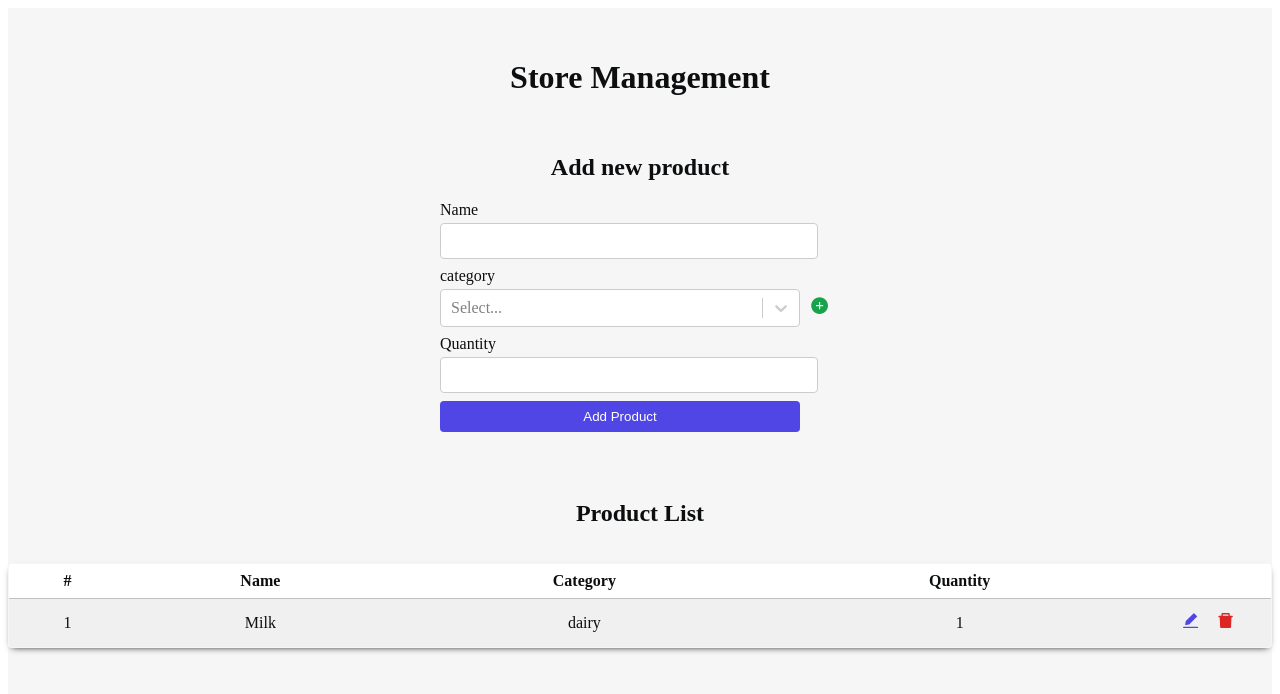
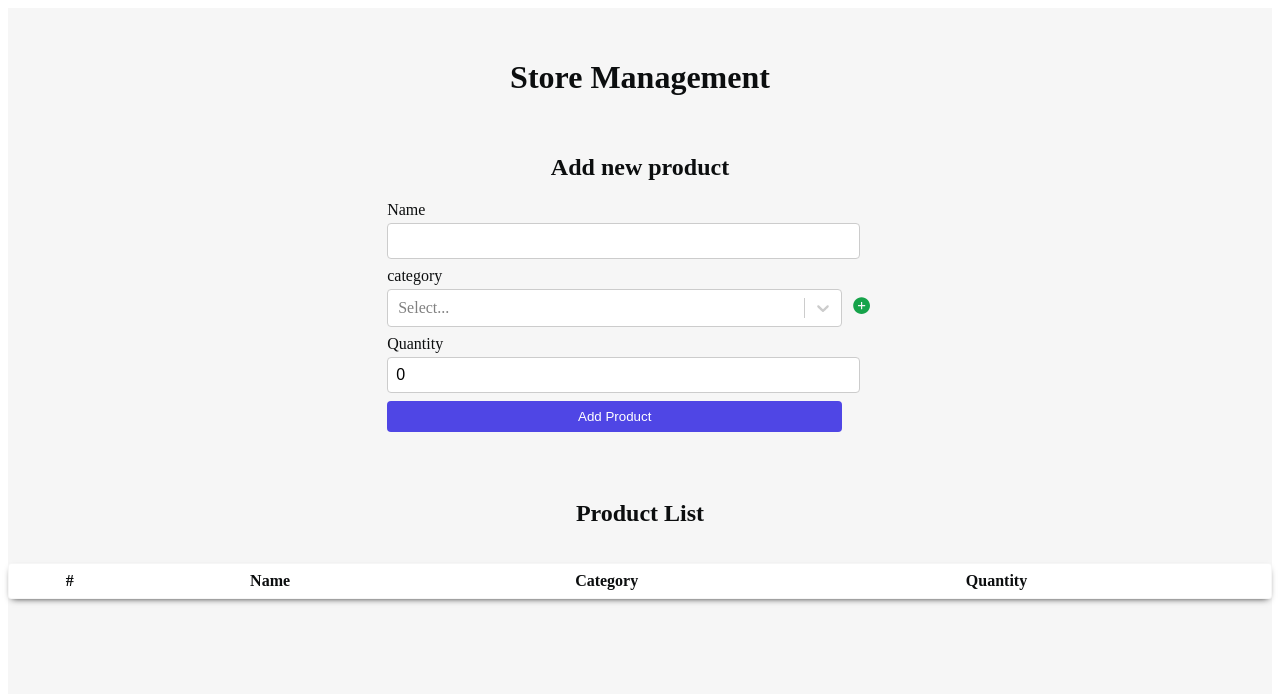
Before and after one commit to yousef-bigdeli/store-management, a React (Create React App) app: page / in a window 1280 px wide. Shown: the top 694 px of the page. Built offline with nearby package versions, Linux system fonts and the light colour scheme; the HTML template or start-up script is replaced by a standard one.

Commit message:
Product form actions were added

```diff
--- a/src/components/ProductForm.js
+++ b/src/components/ProductForm.js
@@ -1,16 +1,34 @@
-import { useState } from "react";
+import { useEffect, useRef, useState } from "react";
 import Select from "react-select";
 import { AiFillPlusCircle } from "react-icons/ai";
 import CategoryForm from "./CategoryForm/CategoryForm";
 import { getAllCategoryOptions } from "../services/CategoryActions";
+import {
+  useProductDispatcher,
+  useProductEdit,
+  useProductSetEdit,
+} from "../context/ProductProvider";
+import { getProductById } from "../services/ProductActions";
 
 const ProductForm = () => {
+  const [product, setProduct] = useState({ name: "", quantity: 0 });
   const [selectedOption, setSelectedOption] = useState(null);
   const [isShowModal, setIsShowModal] = useState(false);
   const [options, setOptions] = useState(getAllCategoryOptions());
+  const productDispatch = useProductDispatcher();
+  const editId = useProductEdit();
+  const setEditId = useProductSetEdit();
+  const nameRef = useRef();
 
-  const handleChange = (selectValue) => {
-    setSelectedOption(selectValue);
+  const handleInputChanges = (e) => {
+    setProduct((prevState) => ({
+      ...prevState,
+      [e.target.name]: e.target.value,
+    }));
+  };
+
+  const handleSelectChanges = (selectedValue) => {
+    setSelectedOption(selectedValue);
   };
 
   const handleModal = () => {
@@ -18,17 +36,48 @@ const ProductForm = () => {
     setOptions(getAllCategoryOptions());
   };
 
+  const productSubmitHandler = (e) => {
+    e.preventDefault();
+    const data =
+      editId > 0
+        ? { ...product, category: selectedOption.value, id: editId }
+        : { ...product, category: selectedOption.value };
+    let action =
+      editId > 0 ? { type: "editProduct", data } : { type: "setProduct", data };
+    productDispatch(action);
+    setProduct({ name: "", quantity: 0 });
+    setSelectedOption(null);
+    setEditId(0);
+    nameRef.current.focus();
+  };
+
+  useEffect(() => {
+    if (editId > 0) {
+      const data = getProductById(editId)[0];
+      setProduct({ name: data.name, quantity: data.quantity });
+      setSelectedOption({ value: data.category, label: data.category });
+    }
+  }, [editId]);
+
   return (
     <section className="flex-column">
       <h2>Add new product</h2>
-      <form className="product-form">
+      <form className="product-form" onSubmit={productSubmitHandler}>
         <label htmlFor="name">Name</label>
-        <input type="text" id="name" className="form-input" />
+        <input
+          type="text"
+          id="name"
+          name="name"
+          className="form-input"
+          onChange={(e) => handleInputChanges(e)}
+          value={product.name}
+          ref={nameRef}
+        />
         <label htmlFor="cat">category</label>
         <div className="category">
           <Select
             value={selectedOption}
-            onChange={handleChange}
+            onChange={handleSelectChanges}
             options={options}
             id="cat"
             className="category__select"
@@ -42,7 +91,14 @@ const ProductForm = () => {
           </button>
         </div>
         <label htmlFor="quantity">Quantity</label>
-        <input type="number" id="quantity" className="form-input" />
+        <input
+          type="number"
+          id="quantity"
+          name="quantity"
+          className="form-input"
+          onChange={(e) => handleInputChanges(e)}
+          value={product.quantity}
+        />
         <button type="submit" className="submit-btn">
           Add Product
         </button>
--- a/src/components/ProductList.js
+++ b/src/components/ProductList.js
@@ -1,8 +1,20 @@
-import { useProduct } from "../context/ProductProvider";
+import {
+  useProduct,
+  useProductDispatcher,
+  useProductSetEdit,
+} from "../context/ProductProvider";
 import { AiFillEdit, AiFillDelete } from "react-icons/ai";
 
 const ProductList = () => {
   const products = useProduct();
+  const productDispatch = useProductDispatcher();
+  const setEditId = useProductSetEdit();
+
+  const deleteHandler = (id) => {
+    const data = { id };
+    const action = { type: "deleteProduct", data };
+    productDispatch(action);
+  };
 
   return (
     <section className="flex-column">
@@ -25,10 +37,16 @@ const ProductList = () => {
               <td>{item.category}</td>
               <td>{item.quantity}</td>
               <td>
-                <button className="product-table__btn edit">
+                <button
+                  className="product-table__btn edit"
+                  onClick={() => setEditId(item.id)}
+                >
                   <AiFillEdit />
                 </button>
-                <button className="product-table__btn delete">
+                <button
+                  className="product-table__btn delete"
+                  onClick={() => deleteHandler(item.id)}
+                >
                   <AiFillDelete />
                 </button>
               </td>
--- a/src/container/StoreManagmentApp.css
+++ b/src/container/StoreManagmentApp.css
@@ -68,7 +68,8 @@ th {
 }
 
 .product-form {
-  width: 400px;
+  width: 40%;
+  min-width: 350px;
   display: flex;
   flex-direction: column;
   justify-content: center;
--- a/src/context/ProductProvider.js
+++ b/src/context/ProductProvider.js
@@ -1,20 +1,58 @@
-import { createContext, useContext, useReducer } from "react";
+import { createContext, useContext, useReducer, useState } from "react";
+import {
+  getAllProducts,
+  setNewProduct,
+  deleteProduct,
+  updateProduct,
+} from "../services/ProductActions";
 
-const productsData = [{ id: 1, name: "Milk", category: "dairy", quantity: 1 }];
+const productsData = getAllProducts();
 
 const ProductContext = createContext();
 const ProductContextDispatcher = createContext();
+const ProductEditContext = createContext();
+const ProductSetEditContext = createContext();
 
-const reducer = (product, action) => {
-  return product;
+const reducer = (products, { type, data }) => {
+  const allProducts = [...productsData];
+
+  switch (type) {
+    case "setProduct": {
+      const id =
+        products.reduce(
+          (maxId, item) => (maxId > item.id ? maxId : item.id),
+          0
+        ) + 1;
+      const newProduct = { id, ...data };
+      allProducts.push(newProduct);
+      setNewProduct(allProducts);
+      return getAllProducts();
+    }
+    case "deleteProduct": {
+      deleteProduct(data.id);
+      return getAllProducts();
+    }
+    case "editProduct": {
+      updateProduct(data);
+      return getAllProducts();
+    }
+
+    default:
+      return products;
+  }
 };
 
 const ProductProvider = ({ children }) => {
   const [product, dispatcher] = useReducer(reducer, productsData);
+  const [editId, setEditId] = useState(0);
   return (
     <ProductContext.Provider value={product}>
       <ProductContextDispatcher.Provider value={dispatcher}>
-        {children}
+        <ProductEditContext.Provider value={editId}>
+          <ProductSetEditContext.Provider value={setEditId}>
+            {children}
+          </ProductSetEditContext.Provider>
+        </ProductEditContext.Provider>
       </ProductContextDispatcher.Provider>
     </ProductContext.Provider>
   );
@@ -23,3 +61,5 @@ const ProductProvider = ({ children }) => {
 export default ProductProvider;
 export const useProduct = () => useContext(ProductContext);
 export const useProductDispatcher = () => useContext(ProductContextDispatcher);
+export const useProductEdit = () => useContext(ProductEditContext);
+export const useProductSetEdit = () => useContext(ProductSetEditContext);
--- /dev/null
+++ b/src/services/ProductActions.js
@@ -0,0 +1,35 @@
+// check out the products from local storage
+const getAllProducts = () => {
+  return localStorage.getItem("products")
+    ? JSON.parse(localStorage.getItem("products"))
+    : [];
+};
+
+const setNewProduct = (data) => {
+  localStorage.setItem("products", JSON.stringify(data));
+};
+
+const deleteProduct = (id) => {
+  const products = getAllProducts().filter((item) => item.id !== id);
+  localStorage.setItem("products", JSON.stringify(products));
+};
+
+const updateProduct = (data) => {
+  console.log(data);
+  const products = getAllProducts().map((item) =>
+    item.id === data.id ? data : item
+  );
+  localStorage.setItem("products", JSON.stringify(products));
+};
+
+const getProductById = (id) => {
+  return getAllProducts().filter((item) => item.id === id);
+};
+
+export {
+  getAllProducts,
+  setNewProduct,
+  deleteProduct,
+  updateProduct,
+  getProductById,
+};
```
